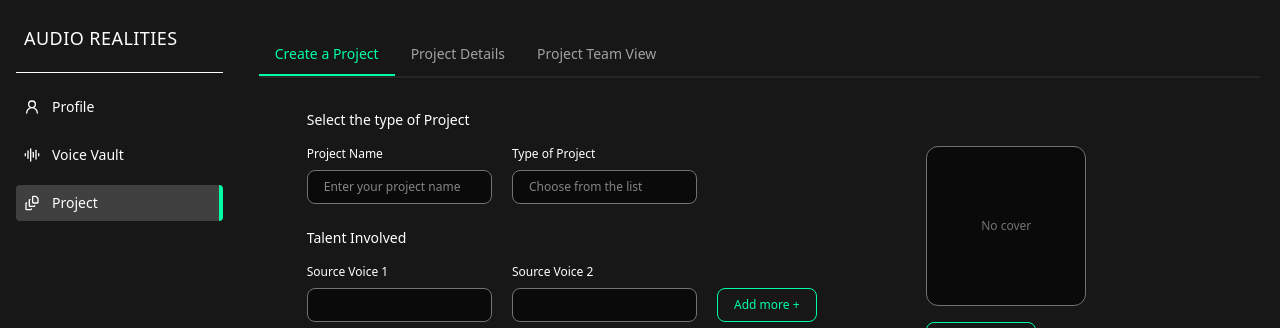
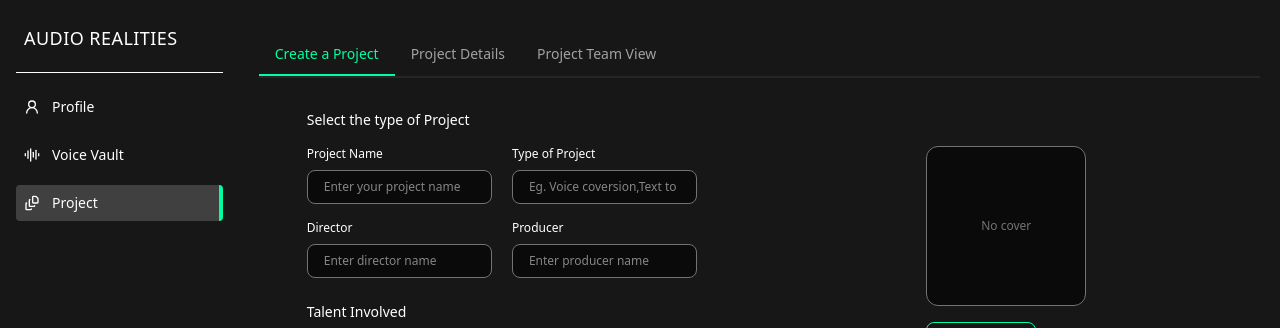
Before and after one commit to pranojtp/AR_Dashboard, a React (Vite) app in the folder User_dashboard/: page /userdashboard/projectpage/projectdetails in a window 1280 px wide. Shown: the top 328 px of the page. Built offline with nearby package versions, Linux system fonts and the light colour scheme; no server answers; what oidc-client-ts would draw is missing.

Commit message:
updated on 31-12-2025 4:10

```diff
--- a/User_dashboard/src/components/projects/Createproject.tsx
+++ b/User_dashboard/src/components/projects/Createproject.tsx
@@ -75,40 +75,34 @@ const Createproject = () => {
             gradientFrom: 'from-blue-700',
             gradientTo: 'to-blue-400',
         },
-        {
-            title: 'Text to Speech',
-            gradientFrom: 'from-purple-600',
-            gradientTo: 'to-cyan-400',
-        },
-        {
-            title: 'Voice Cloning',
-            gradientFrom: 'from-yellow-200',
-            gradientTo: 'to-cyan-200',
-            customGradientClass: 'bg-gradient-to-br from-yellow-100 to-cyan-300'
-        },
-        {
-            title: 'Voice Conversion',
-            gradientFrom: 'from-blue-900',
-            gradientTo: 'to-green-500',
-            customGradientClass: 'bg-gradient-to-br from-blue-900 to-green-600/70'
-        },
+        // {
+        //     title: 'Text to Speech',
+        //     gradientFrom: 'from-purple-600',
+        //     gradientTo: 'to-cyan-400',
+        // },
+        // {
+        //     title: 'Voice Cloning',
+        //     gradientFrom: 'from-yellow-200',
+        //     gradientTo: 'to-cyan-200',
+        //     customGradientClass: 'bg-gradient-to-br from-yellow-200 to-cyan-400'
+        // },
+        // {
+        //     title: 'Voice Conversion',
+        //     gradientFrom: 'from-blue-900',
+        //     gradientTo: 'to-green-500',
+        //     customGradientClass: 'bg-gradient-to-br from-blue-900 to-green-600/70'
+        // },
     ];
 
     return (
         <>
             <div>
-                <h3 className="text-sm text-white font-medium mb-4">
+                {/* <h3 className="text-sm text-white font-medium mb-4">
                     Select the type of Project
-                </h3>
+                </h3> */}
             </div>
-
-            {/* Responsive layout */}
             <div
-                className="
-                    flex flex-wrap
-                    gap-6 sm:gap-8 md:gap-10
-                    justify-center md:justify-start
-                "
+                className="flex flex-wrap gap-6 sm:gap-8 md:gap-10 justify-center md:justify-start"
             >
                 {features.map((feature, index) => (
                     <FeatureCard
--- a/User_dashboard/src/components/projects/Projectdetails.tsx
+++ b/User_dashboard/src/components/projects/Projectdetails.tsx
@@ -84,7 +84,26 @@ const Projectdetails = () => {
                                 <label className="block mb-2 text-xs font-medium">Type of Project</label>
                                 <input
                                     type="text"
-                                    placeholder="Choose from the list"
+                                    placeholder="Eg. Voice coversion,Text to Speech"
+                                    className="w-full rounded-lg text-xs bg-neutral-950 border border-neutral-500 px-4 py-2 focus:outline-none focus:border-[#00FFA3]"
+                                />
+                            </div>
+                        </div>
+                        <div className="grid grid-cols-1 sm:grid-cols-3 gap-5">
+                            <div>
+                                <label className="block mb-2 text-xs font-medium">Director</label>
+                                <input
+                                    type="text"
+                                    placeholder="Enter director name"
+                                    className="w-full rounded-lg text-xs bg-neutral-950 border border-neutral-500 px-4 py-2 focus:outline-none focus:border-[#00FFA3]"
+                                />
+                            </div>
+
+                            <div>
+                                <label className="block mb-2 text-xs font-medium">Producer</label>
+                                <input
+                                    type="text"
+                                    placeholder="Enter producer name"
                                     className="w-full rounded-lg text-xs bg-neutral-950 border border-neutral-500 px-4 py-2 focus:outline-none focus:border-[#00FFA3]"
                                 />
                             </div>
```
